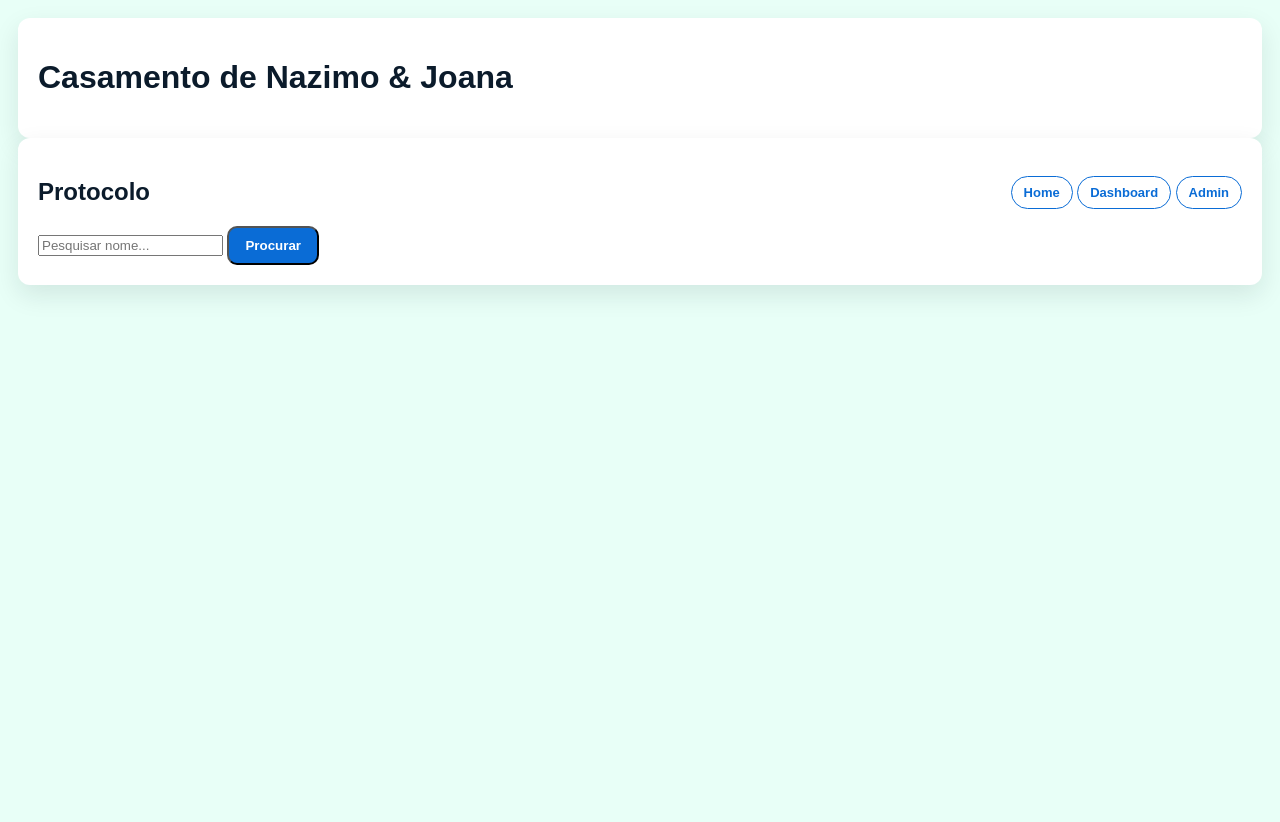
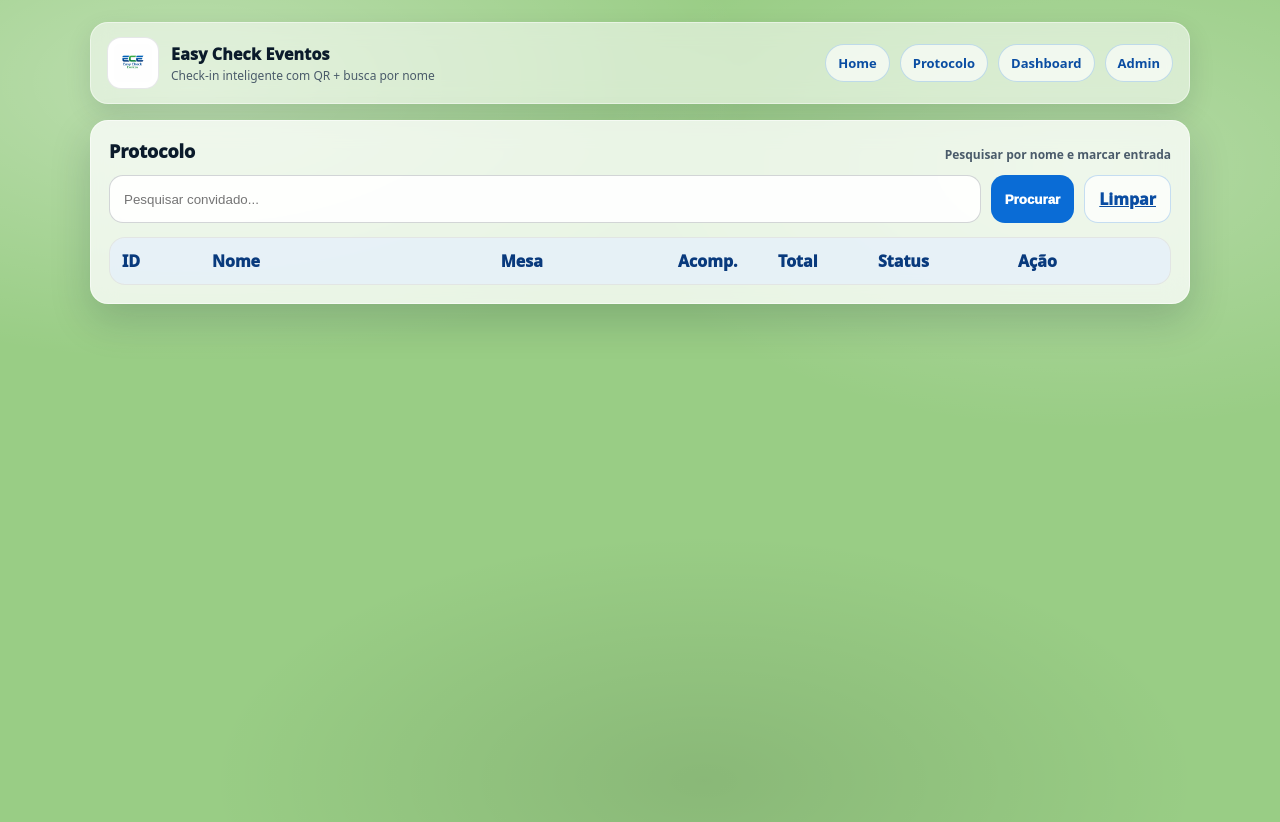
Before and after one commit to easycheckeventos-bot/easy-check-eventos, a Flask app: page /protocolo in a window 1280 px wide. Before the commit the page ends 294 px from the top, so only its background shows below. Run offline with Flask 3, Linux system fonts and the light colour scheme; some libraries are stand-ins or nearby versions.

Commit message:
ui: full redesign

```diff
--- a/static/style.css
+++ b/static/style.css
@@ -1,195 +1,237 @@
 :root{
-  --mint:#e8fff7;
+  --bg:#99CD85;              /* fundo pedido */
+  --bg2: rgba(255,255,255,.22);
+  --card:#ffffff;
+  --text:#0b1b2b;
+  --muted:#4a5b6a;
+  --line: rgba(11,27,43,.10);
   --blue:#0a6cd6;
   --green:#1f9d74;
-  --text:#0b1b2b;
-  --muted:#60758a;
-  --card:#ffffff;
-  --line:rgba(11,27,43,.10);
-  --shadow:0 10px 26px rgba(11,27,43,.10);
-  --radius:16px;
+  --red:#d63a3a;
+
+  --radius:18px;
+  --shadow:0 16px 40px rgba(11,27,43,.18);
+  --shadow2:0 10px 26px rgba(11,27,43,.12);
 }
 
 *{ box-sizing:border-box; }
-
 body{
   margin:0;
-  font-family: Arial, system-ui, -apple-system, Segoe UI, Roboto;
-  background: var(--mint);
+  font-family: system-ui, -apple-system, Segoe UI, Roboto, Arial;
   color: var(--text);
-  padding: 18px;
+  background:
+    radial-gradient(800px 400px at 15% 10%, rgba(255,255,255,.35), transparent 70%),
+    radial-gradient(700px 380px at 85% 20%, rgba(255,255,255,.25), transparent 70%),
+    radial-gradient(900px 450px at 55% 95%, rgba(0,0,0,.10), transparent 55%),
+    var(--bg);
+  min-height: 100vh;
 }
 
-/* ===== HERO ===== */
-
-.hero-bg{
-  background-size: cover;
-  background-position: center;
-  background-repeat: no-repeat;
-  border-radius: var(--radius);
-  box-shadow: var(--shadow);
-  padding: 40px;
-  margin-bottom: 20px;
-  position: relative;
+a{ color: inherit; }
+.container{
+  width: min(1100px, 92vw);
+  margin: 22px auto 34px;
 }
 
-/* overlay simples */
-.hero-bg::after{
-  content:"";
-  position:absolute;
-  inset:0;
-  background: rgba(232,255,247,0.75);
+/* Top bar (mesma em todas) */
+.topbar{
+  display:flex;
+  align-items:center;
+  justify-content:space-between;
+  gap:14px;
+  padding:14px 16px;
   border-radius: var(--radius);
+  background: rgba(255,255,255,.55);
+  border: 1px solid rgba(255,255,255,.45);
+  box-shadow: var(--shadow2);
+  backdrop-filter: blur(10px);
 }
-
-.hero-content{
-  position: relative;
-  z-index: 2;
-}
-
-/* ===== TOPO ===== */
-
-.topline{
-  display:flex;
-  justify-content:space-between;
-  align-items:center;
-  flex-wrap:wrap;
-  gap:10px;
-}
-
 .brand{
   display:flex;
   align-items:center;
   gap:12px;
+  min-width: 220px;
+}
+.logo{
+  width:52px;
+  height:52px;
+  border-radius: 14px;
+  background:#fff;
+  border:1px solid rgba(11,27,43,.10);
+  object-fit:contain;
+  padding:6px;
+}
+.brand h1{
+  font-size:16px;
+  margin:0;
+  font-weight: 1000;
+  letter-spacing:.2px;
+}
+.brand p{
+  margin:2px 0 0;
+  font-size:12px;
+  color: var(--muted);
 }
 
-.logo{
-  width:60px;
-  height:60px;
-  border-radius:12px;
-  background:white;
-  padding:6px;
+.nav{
+  display:flex;
+  gap:10px;
+  flex-wrap:wrap;
+  justify-content:flex-end;
+}
+.pill{
+  text-decoration:none;
+  padding:9px 12px;
+  border-radius: 999px;
+  border:1px solid rgba(10,108,214,.22);
+  background: rgba(255,255,255,.65);
+  color: #0a4da2;
+  font-weight: 900;
+  font-size: 13px;
+}
+.pill:hover{ box-shadow: 0 12px 24px rgba(11,27,43,.10); }
+
+/* Cards */
+.card{
+  background: rgba(255,255,255,.78);
+  border: 1px solid rgba(255,255,255,.52);
+  border-radius: var(--radius);
+  box-shadow: var(--shadow);
+  backdrop-filter: blur(12px);
+}
+.section{
+  padding: 18px;
+  margin-top: 16px;
+}
+.section-title{
+  display:flex;
+  align-items:flex-end;
+  justify-content:space-between;
+  gap:12px;
+  margin-bottom: 12px;
+}
+.section-title h2{
+  margin:0;
+  font-size: 18px;
+  font-weight: 1000;
+}
+.section-title .hint{
+  margin:0;
+  font-size: 12px;
+  color: var(--muted);
+  font-weight: 700;
 }
 
-.brand-name{
-  font-size:20px;
-  font-weight:900;
+/* Forms */
+.form-row{
+  display:flex;
+  gap:10px;
+  flex-wrap:wrap;
 }
-
-.brand-tag{
-  color:var(--muted);
-  font-size:13px;
+.input{
+  flex: 1;
+  min-width: 220px;
+  padding: 12px 14px;
+  border-radius: 14px;
+  border: 1px solid rgba(11,27,43,.18);
+  outline: none;
+  background: rgba(255,255,255,.9);
 }
-
-.chip{
-  text-decoration:none;
-  padding:8px 12px;
-  border-radius:999px;
-  border:1px solid var(--blue);
-  color:var(--blue);
-  font-weight:700;
-  font-size:13px;
-}
-
-/* ===== HERO LAYOUT ===== */
-
-.home-split{
-  display:grid;
-  grid-template-columns: 1.2fr .8fr;
-  gap:20px;
-  margin-top:20px;
-}
-
-.hero-actions{
-  display:flex;
-  gap:12px;
-  margin-top:15px;
-  flex-wrap:wrap;
+.input:focus{
+  border-color: rgba(10,108,214,.45);
+  box-shadow: 0 0 0 4px rgba(10,108,214,.18);
 }
 
 .btn{
-  background:var(--blue);
-  color:white;
-  text-decoration:none;
-  padding:10px 16px;
-  border-radius:10px;
-  font-weight:800;
+  background: var(--blue);
+  color: white;
+  border:none;
+  padding: 12px 14px;
+  border-radius: 14px;
+  font-weight: 1000;
+  cursor:pointer;
+}
+.btn:hover{ filter: brightness(.95); }
+.btn-ghost{
+  background: rgba(255,255,255,.70);
+  color: #0a4da2;
+  border: 1px solid rgba(10,108,214,.22);
+}
+.btn-danger{
+  background: var(--red);
+}
+.btn-success{
+  background: var(--green);
 }
 
-.btn-ghost{
-  background:transparent;
-  border:2px solid var(--blue);
-  color:var(--blue);
+/* Table list (protocolo) */
+.table{
+  margin-top: 14px;
+  border-radius: 16px;
+  overflow: hidden;
+  border: 1px solid rgba(11,27,43,.10);
+  background: rgba(255,255,255,.75);
+}
+.row{
+  display:grid;
+  grid-template-columns: 80px 2fr 1.2fr 90px 90px 130px 140px;
+  gap:10px;
+  padding: 12px 12px;
+  align-items:center;
+  border-top: 1px solid rgba(11,27,43,.08);
+}
+.row.head{
+  border-top:none;
+  background: rgba(10,108,214,.08);
+  font-weight: 1000;
+  color: #093a7d;
+}
+.row .muted{ color: var(--muted); font-weight: 700; font-size: 12px; }
+.badge{
+  display:inline-flex;
+  align-items:center;
+  justify-content:center;
+  padding: 6px 10px;
+  border-radius: 999px;
+  font-weight: 1000;
+  font-size: 12px;
+  border: 1px solid rgba(11,27,43,.12);
+  background: rgba(255,255,255,.72);
+}
+.badge-ok{ color: var(--green); border-color: rgba(31,157,116,.25); background: rgba(31,157,116,.12); }
+.badge-no{ color: var(--red); border-color: rgba(214,58,58,.25); background: rgba(214,58,58,.12); }
+
+/* KPIs (dashboard) */
+.kpis{
+  display:grid;
+  grid-template-columns: repeat(4, minmax(0,1fr));
+  gap: 12px;
+  margin-top: 12px;
+}
+.kpi{
+  padding: 14px;
+  border-radius: 16px;
+  border: 1px solid rgba(11,27,43,.10);
+  background: rgba(255,255,255,.85);
+}
+.kpi .label{
+  font-size: 12px;
+  font-weight: 900;
+  color: var(--muted);
+}
+.kpi .value{
+  font-size: 30px;
+  font-weight: 1100;
+  margin-top: 6px;
 }
 
-.notice{
-  margin-top:15px;
-  padding:14px;
-  border-radius:12px;
-  background:rgba(31,157,116,.15);
+/* Footer spacing */
+.spacer{ height: 12px; }
+
+@media (max-width: 980px){
+  .row{ grid-template-columns: 1fr; }
+  .kpis{ grid-template-columns: 1fr 1fr; }
 }
-
-.mini-card{
-  background:white;
-  border-radius:12px;
-  padding:16px;
-  box-shadow: var(--shadow);
+@media (max-width: 560px){
+  .kpis{ grid-template-columns: 1fr; }
 }
-
-.mini-title{
-  font-weight:900;
-  margin-bottom:10px;
-}
-
-.mini-list{
-  margin:0;
-  padding-left:18px;
-  color:var(--muted);
-}
-
-/* ===== PACOTES ===== */
-
-.grid{
-  display:grid;
-  grid-template-columns: repeat(3,1fr);
-  gap:16px;
-}
-
-.card{
-  background:white;
-  border-radius:12px;
-  padding:20px;
-  box-shadow: var(--shadow);
-}
-
-.pack-badge{
-  display:inline-block;
-  background:rgba(10,108,214,.1);
-  border:1px solid var(--blue);
-  color:var(--blue);
-  font-size:12px;
-  padding:4px 10px;
-  border-radius:999px;
-  font-weight:800;
-}
-
-.pack-title{
-  margin-top:10px;
-}
-
-.pack-list{
-  margin-top:10px;
-  padding-left:18px;
-  color:var(--muted);
-}
-
-/* ===== RESPONSIVO ===== */
-
-@media (max-width:900px){
-  .home-split{
-    grid-template-columns:1fr;
-  }
-  .grid{
-    grid-template-columns:1fr;
-  }
-}
--- a/templates/base.html
+++ b/templates/base.html
@@ -1,17 +1,34 @@
-<!DOCTYPE html>
-<html>
+<!doctype html>
+<html lang="pt">
 <head>
-<meta charset="UTF-8">
-<title>Casamento de Nazimo & Joana</title>
-<link rel="stylesheet" href="{{ url_for('static', filename='style.css') }}">
+  <meta charset="utf-8">
+  <meta name="viewport" content="width=device-width, initial-scale=1">
+  <title>{% block title %}Easy Check Eventos{% endblock %}</title>
+  <link rel="stylesheet" href="{{ url_for('static', filename='style.css') }}">
 </head>
 <body>
 
-<div class="card">
-<h1>Casamento de Nazimo & Joana</h1>
-</div>
+  <div class="container">
+    <div class="topbar">
+      <div class="brand">
+        <img class="logo" src="{{ url_for('static', filename='logo_ece.png') }}" alt="ECE">
+        <div>
+          <h1>Easy Check Eventos</h1>
+          <p>Check-in inteligente com QR + busca por nome</p>
+        </div>
+      </div>
 
-{% block content %}{% endblock %}
+      <div class="nav">
+        <a class="pill" href="/">Home</a>
+        <a class="pill" href="/protocolo">Protocolo</a>
+        <a class="pill" href="/dashboard">Dashboard</a>
+        <a class="pill" href="/admin">Admin</a>
+      </div>
+    </div>
+
+    {% block content %}{% endblock %}
+    <div class="spacer"></div>
+  </div>
 
 </body>
 </html>
--- a/templates/protocolo.html
+++ b/templates/protocolo.html
@@ -1,60 +1,48 @@
 {% extends "base.html" %}
+{% block title %}Protocolo{% endblock %}
 {% block content %}
 
-<div class="card">
-  <div class="topline">
+<div class="card section">
+  <div class="section-title">
     <h2>Protocolo</h2>
-    <div class="chips">
-      <a class="chip" href="/">Home</a>
-      <a class="chip" href="/dashboard">Dashboard</a>
-      <a class="chip" href="/admin">Admin</a>
-    </div>
+    <p class="hint">Pesquisar por nome e marcar entrada</p>
   </div>
 
-  <form method="POST" class="search">
-    <input class="input" name="nome" placeholder="Pesquisar nome..." value="{{ nome }}">
+  <form class="form-row" method="GET">
+    <input class="input" name="q" placeholder="Pesquisar convidado..." value="{{ request.args.get('q','') }}">
     <button class="btn" type="submit">Procurar</button>
+    <a class="btn btn-ghost" href="/protocolo">Limpar</a>
   </form>
 
-  {% if resultados %}
   <div class="table">
     <div class="row head">
-        <div>ID</div>
-        <div>Nome</div>
-        <div>Mesa</div>
-        <div>Acomp.</div>
-        <div>Total</div>
-        <div>Status</div>
-        <div>Ação</div>
+      <div>ID</div><div>Nome</div><div>Mesa</div><div>Acomp.</div><div>Total</div><div>Status</div><div>Ação</div>
     </div>
 
-      {% for c in resultados %}
-      {% set total = 1 + (c[3] or 0) %}
+    {% for c in convidados %}
     <div class="row">
-        <div>#{{ c[0] }}</div>
-        <div><a href="/scan/{{ c[0] }}" class="link">{{ c[1] }}</a></div>
-        <div>{{ c[2] }}</div>
-        <div>{{ c[3] }}</div>
-        <div><b>{{ total }}</b></div>
+      <div class="muted">#{{ c.id }}</div>
+      <div><b>{{ c.nome }}</b></div>
+      <div>{{ c.mesa }}</div>
+      <div>{{ c.acompanhantes }}</div>
+      <div>{{ 1 + c.acompanhantes }}</div>
       <div>
-          {% if c[4] == "Sim" %}
-            <span class="pill ok">Entrou</span>
+        {% if c.entrou == "Sim" %}
+          <span class="badge badge-ok">Entrou</span>
         {% else %}
-            <span class="pill no">Não entrou</span>
+          <span class="badge badge-no">Não entrou</span>
         {% endif %}
       </div>
       <div>
-          {% if c[4] == "Sim" %}
-            <a class="btn btn-ghost" href="/resetar/{{ c[0] }}">Resetar</a>
+        {% if c.entrou == "Sim" %}
+          <a class="btn btn-ghost" href="/reset/{{ c.id }}">Resetar</a>
         {% else %}
-            <a class="btn" href="/entrar/{{ c[0] }}">Marcar entrada</a>
+          <a class="btn btn-success" href="/entrar/{{ c.id }}">Marcar entrada</a>
         {% endif %}
       </div>
     </div>
     {% endfor %}
   </div>
-  {% elif nome %}
-    <p class="muted">Nenhum resultado para “{{ nome }}”.</p>
-  {% endif %}
+</div>
 
 {% endblock %}
```
Also changed, not shown: templates/dashboard.html (+17 -27 lines). Lines whose indentation alone changed are shown as unchanged.
